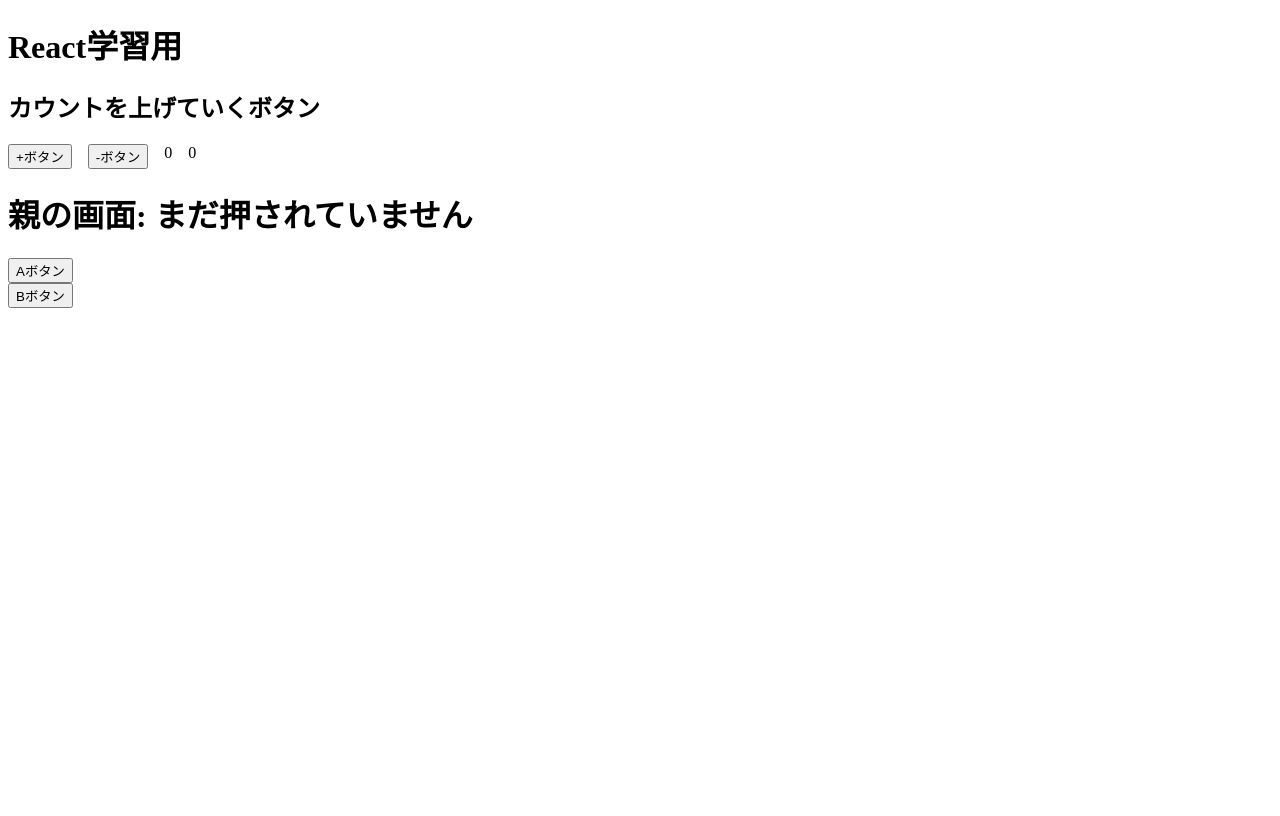
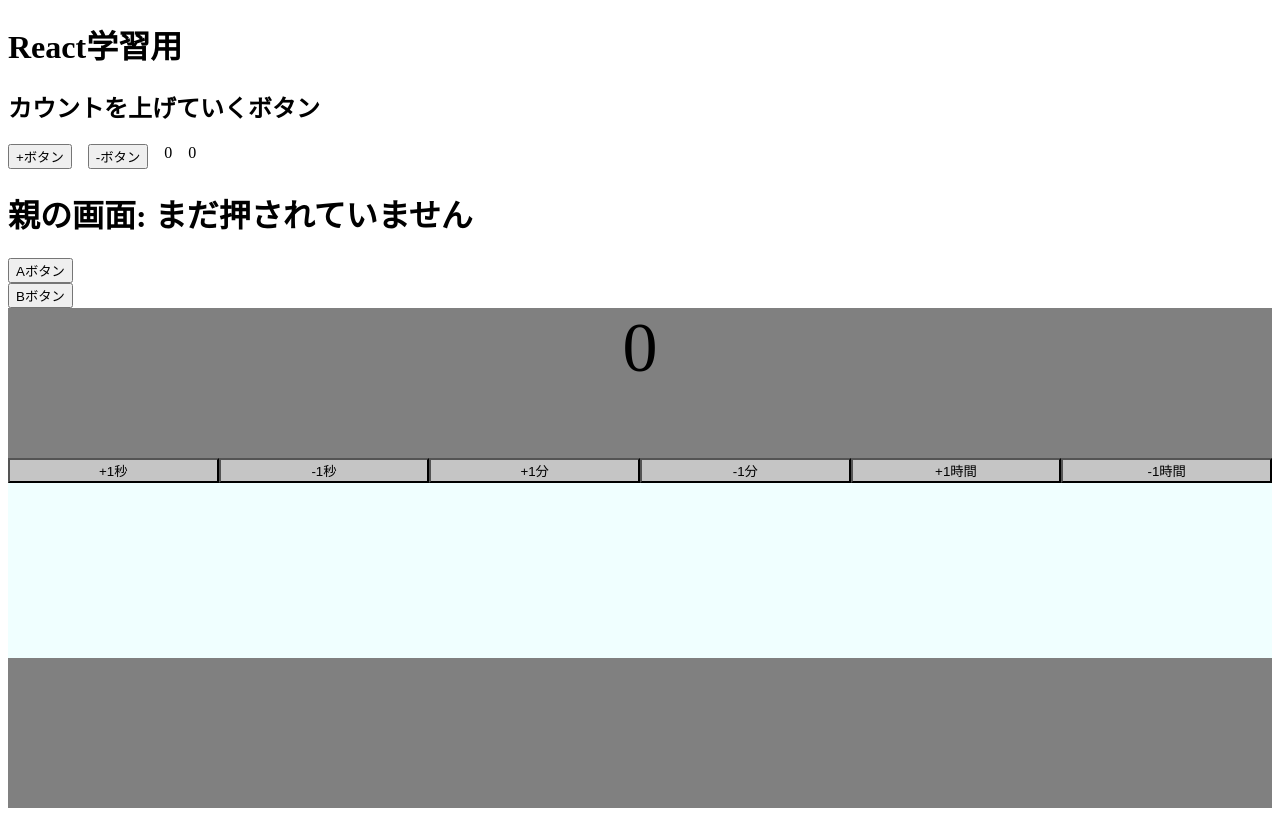
Before and after one commit to fumiaki10/study-log, a React (Vite) app: page / in a window 1280 px wide. Built offline with nearby package versions, Linux system fonts and the light colour scheme.

Commit message:
feat:countUp add system

```diff
--- a/src/App.tsx
+++ b/src/App.tsx
@@ -2,6 +2,7 @@
 import './App.css'
 import CountUp from './components/CountUp'
 import TextChange from './components/TextChange'
+import Timer from './components/Timer'
 
 function App() {
 
@@ -12,7 +13,12 @@
     setMessage(childData);
   };
 
+
+
+
+
   return (
+    <div>
       <div>
         <h1>React学習用</h1>
         <CountUp />
@@ -27,9 +33,14 @@
           text="Bボタン"
           SendText="Bボタンから来ました"
           onSendMessage={handleUpdate} />
+      </div>
+
+      <div>
+        <Timer />
+      </div>
+
 
     </div>
-
   );
 }
 
--- /dev/null
+++ b/src/assets/Timer.css
@@ -0,0 +1,38 @@
+.timer-content {
+  background-color: gray;
+  height: 500px;
+}
+
+.main-count {
+  display: flex;
+  justify-content: center;
+}
+
+.numbers {
+  background-color: azure;
+  height: 200px;
+  width: 100%;
+}
+
+
+.count-timer {
+  width: 150px;
+  height: 150px;
+  font-size: 70px;
+  display: flex;
+  justify-content: center;
+}
+
+.timers-button {
+  display: flex;
+  align-items: center;
+}
+
+
+.timer-button {
+  height: 100%;
+  width: 100%;
+  display: flex;
+  background-color: rgb(197, 197, 197);
+  justify-content: center;
+}
--- /dev/null
+++ b/src/components/Timer.tsx
@@ -0,0 +1,30 @@
+import { useState } from 'react'
+import '../assets/Timer.css'
+
+function Timer() {
+
+  const [countTimer, setCountTimer] = useState(0)
+  return (
+    <>
+      <div className="timer-content">
+
+        <div className="main-count">
+          <div className="count-timer">{countTimer}</div>
+        </div>
+
+        <div className="numbers">
+          <div className="timers-button">
+            <button className='timer-button' onClick={() => setCountTimer(countTimer + 1)}>+1秒</button>
+            <button className='timer-button' onClick={() => setCountTimer(countTimer - 1)}>-1秒</button>
+            <button className='timer-button' onClick={() => setCountTimer(countTimer + 60)}>+1分</button>
+            <button className='timer-button' onClick={() => setCountTimer(countTimer - 60)}>-1分</button>
+            <button className='timer-button' onClick={() => setCountTimer(countTimer + 3600)}>+1時間</button>
+            <button className='timer-button' onClick={() => setCountTimer(countTimer - 3600)}>-1時間</button>
+          </div>
+        </div>
+      </div>
+    </>
+  )
+}
+
+export default Timer
```
Lines whose indentation alone changed are shown as unchanged.
